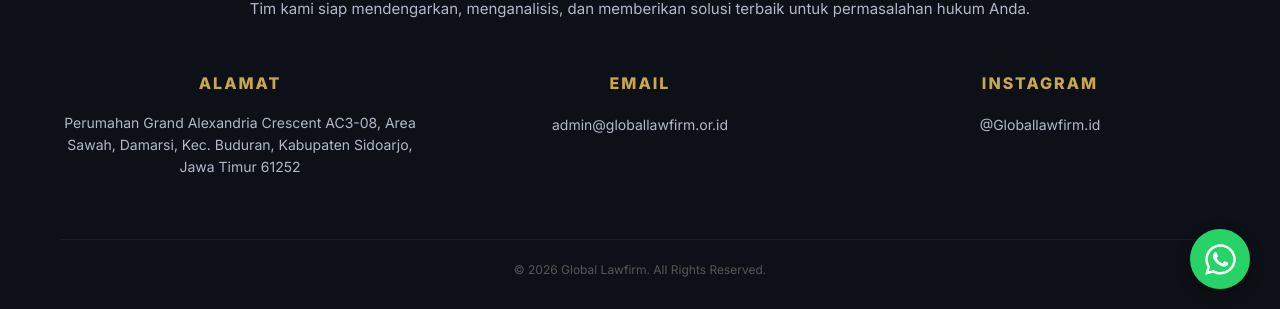
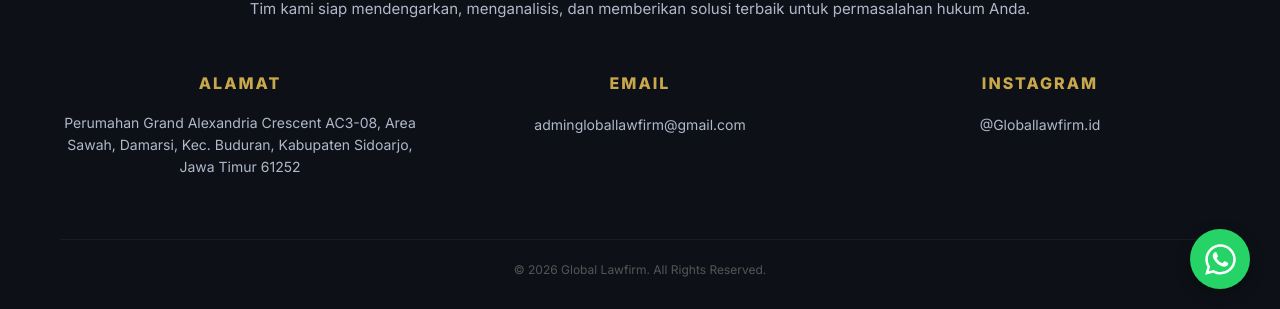
Before and after one commit to yugiek/GlobalLawfirm.id, a Jekyll site: the page built from index.html, in a window 1280 px wide and 900 px high, scrolled down 2637 px. Shown: the part 581-890 px from the top of the window. Built offline with Jekyll 4.4.1, drawn with Linux system fonts in a browser that asks for light colours.

Commit message:
Update index.html

```diff
--- a/index.html
+++ b/index.html
@@ -850,7 +850,7 @@
                     <div class="article-content">
                         <span class="article-meta">{{ post.date | date: "%d %b %Y" }} • {{ post.category }}</span>
                         <h3 class="article-title">{{ post.title }}</h3>
-                        <p class="article-excerpt">{{ post.content | strip_html | truncatewords: 20 }}</p>
+                        <p class="article-excerpt">{{ post.description | default: post.content | strip_html | truncatewords: 20 }}</p>
                         <a href="{{ post.url | relative_url }}" class="read-more">Baca Selengkapnya &rarr;</a>
                     </div>
                 </div>
@@ -877,7 +877,7 @@
                     <div class="article-content">
                         <span class="article-meta">{{ post.date | date: "%d %b %Y" }} • {{ post.category }}</span>
                         <h3 class="article-title">{{ post.title }}</h3>
-                        <p class="article-excerpt">{{ post.content | strip_html | truncatewords: 20 }}</p>
+                        <p class="article-excerpt">{{ post.description | default: post.content | strip_html | truncatewords: 20 }}</p>
                         <a href="{{ post.url | relative_url }}" class="read-more">Baca Selengkapnya &rarr;</a>
                     </div>
                 </div>
@@ -990,7 +990,7 @@
             </div>
             <div class="contact-item">
                 <h4>Email</h4>
-                <a href="mailto:admin@globallawfirm.or.id">admin@globallawfirm.or.id</a>
+                <a href="mailto:admingloballawfirm@gmail.com">admingloballawfirm@gmail.com</a>
             </div>
             <div class="contact-item">
                 <h4>Instagram</h4>
```
